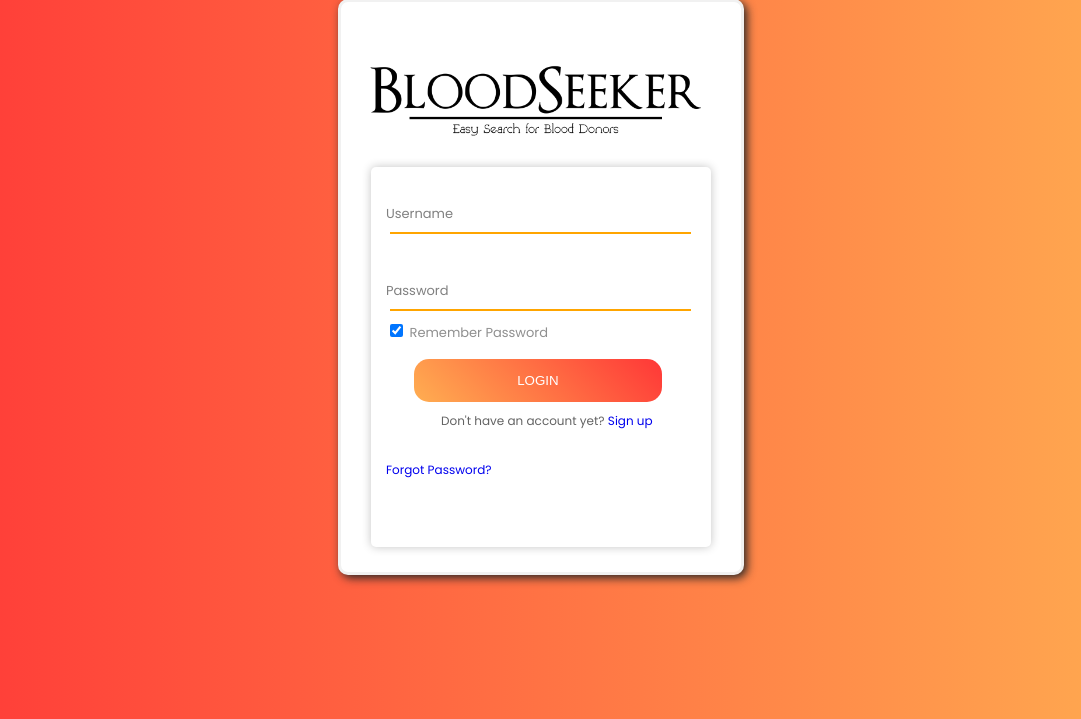
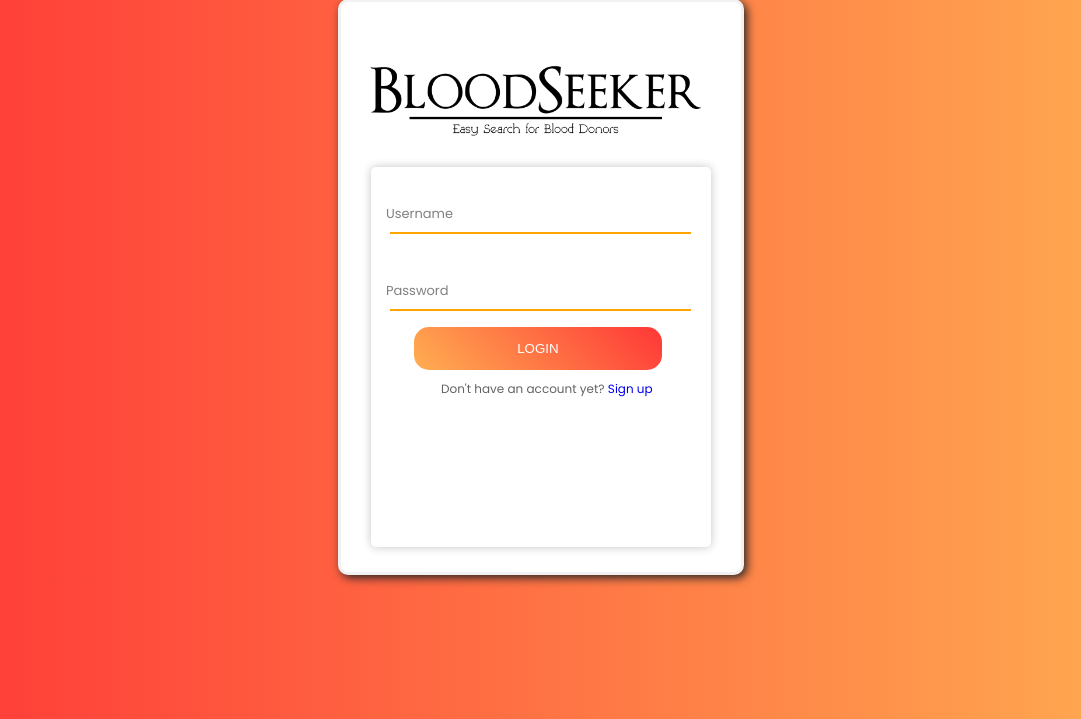
Before and after one commit to julesnicolsontabuno/bloodseeker-django, a Django app: page /user/login in a window 1280 px wide. Shown: the part 31-750 px from the top of the page, without its empty margins (99-1180 px from the left). Run offline with Django 3.2, Linux system fonts and the light colour scheme.

Commit message:
Update login.html

```diff
--- a/user/Templates/user/login.html
+++ b/user/Templates/user/login.html
@@ -38,14 +38,14 @@
                                                 <label>Password</label>
                                         </div>
 
-                                        <div class="textfield">
+                                        <!--<div class="textfield">
                                                 <input
                                                         type="checkbox"
                                                         checked="checked"
                                                         name="remember"
                                                 />
                                                 Remember Password
-                                        </div>
+                                        </div> -->
                                         {% if messages %}
                                         {% for message in messages %}
                                         <div class="error-messages">
@@ -62,9 +62,9 @@
                                                 <a href="{% url 'user:register' %}">Sign up</a>
                                         </div>
 
-                                        <div class="psw">
+                                        <!--<div class="psw">
                                                 <a href="#">Forgot Password?</a>
-                                        </div>
+                                        </div>-->
                                 </div>
                         </div>
                 </form>
```
